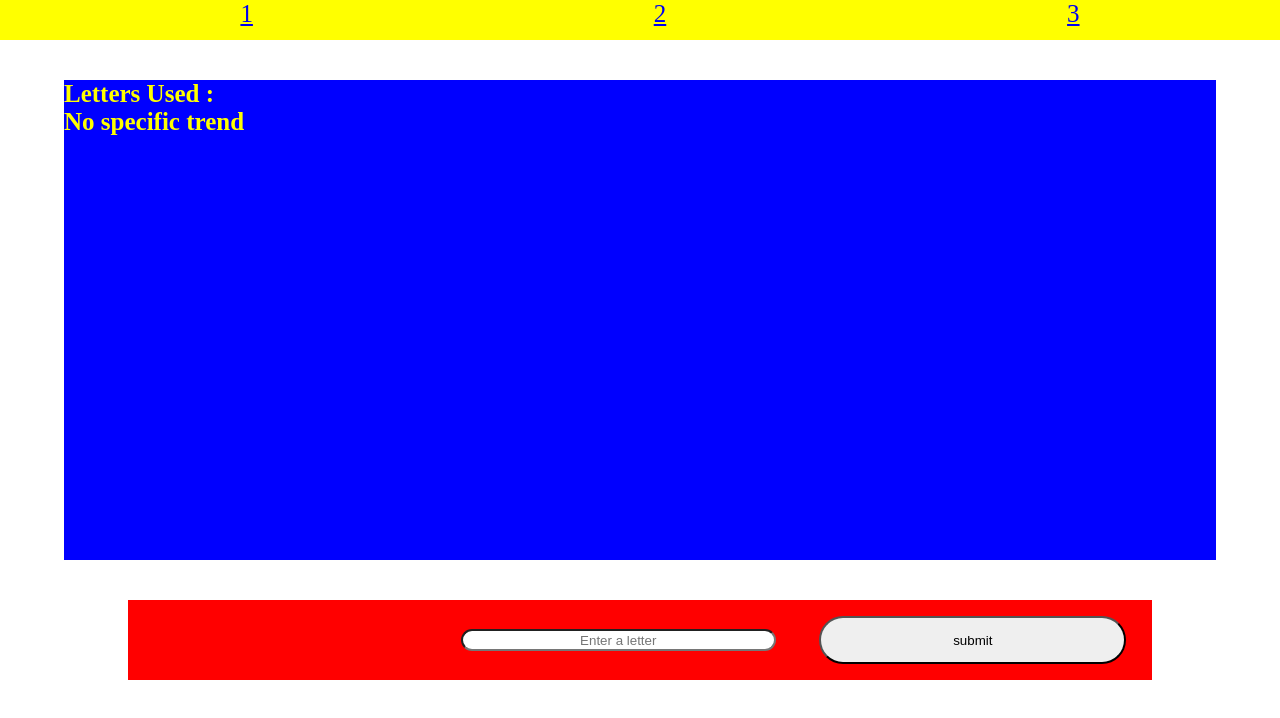
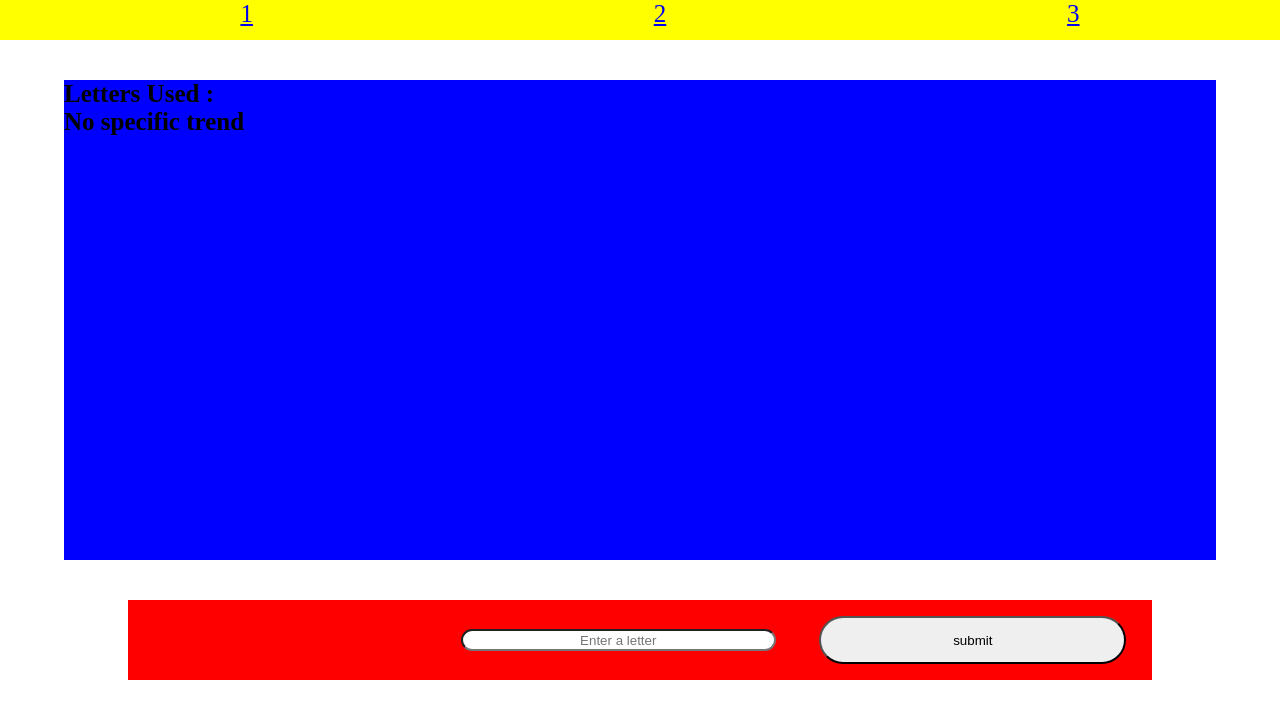
Before and after one commit to wag154/brainy-branchers-learning-website, a plain HTML site: page Client/Hangman.html in a window 1280 px wide. Drawn offline with Linux system fonts and the light colour scheme.

Commit message:
color change

```diff
--- a/Client/css/style.css
+++ b/Client/css/style.css
@@ -12,7 +12,7 @@
 
 h1{
   font-size: 25px;
-  color : yellow;
+  color : black;
 
 }
 
```
